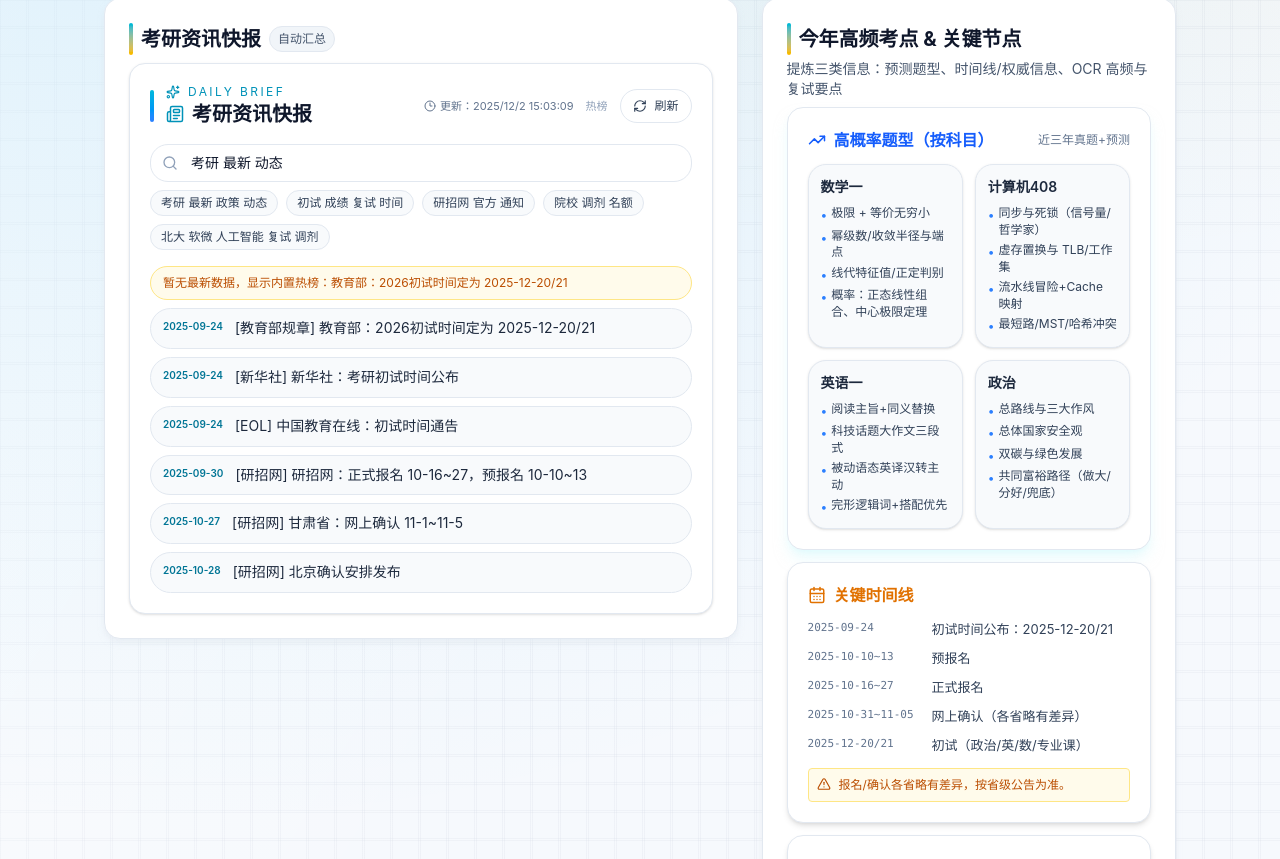
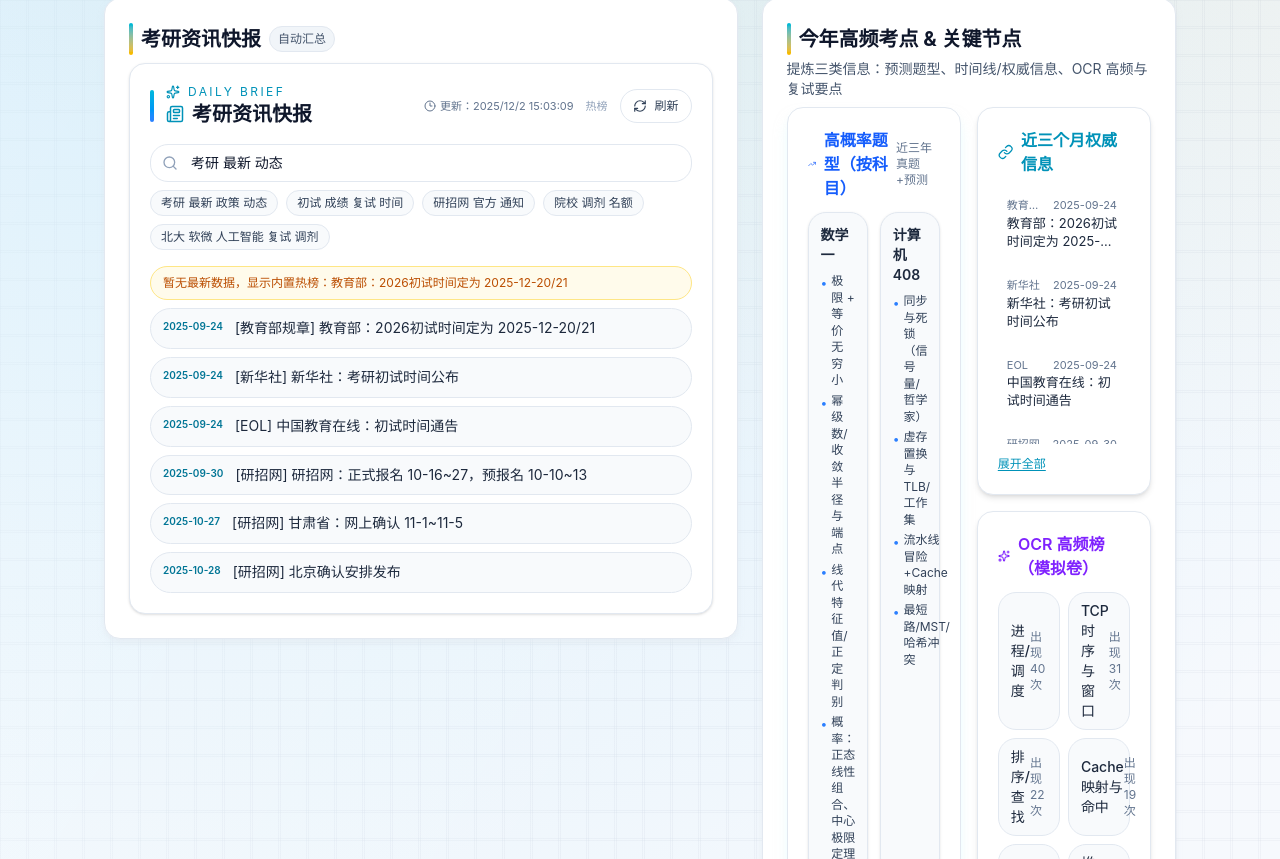
Before and after one commit to WJH-makers/Graduate-entrance-examination, a React (Vite) app: page /#home in a window 1280 px wide. Shown: the part 2801-3660 px from the top of the page. Built offline with nearby package versions, Linux system fonts and the light colour scheme; no server answers.

Commit message:
Refactor hot exam section layout into two-column cards

```diff
--- a/src/components/features/HotExamSection.jsx
+++ b/src/components/features/HotExamSection.jsx
@@ -38,7 +38,9 @@ const HotExamSection = () => {
         title="今年高频考点 & 关键节点"
         description="提炼三类信息：预测题型、时间线/权威信息、OCR 高频与复试要点"
       >
-        <div className="panel-grid">
+        <div className="grid gap-4 lg:grid-cols-2">
+          {/* 左列：题型 + 时间线 */}
+          <div className="space-y-4">
             <Card className="border-slate-200 bg-white shadow-lg shadow-cyan-100/50 flex flex-col p-4 md:p-5">
               <div className="flex items-center justify-between mb-3">
                 <div className="flex items-center gap-2 text-blue-600">
@@ -72,7 +74,7 @@ const HotExamSection = () => {
                 <CalendarDays size={18} />
                 <span className="font-semibold">关键时间线</span>
               </div>
-            <div className="space-y-2 text-sm text-slate-700 leading-relaxed">
+              <div className="space-y-2 text-sm text-slate-700 leading-relaxed max-h-72 overflow-auto pr-1">
                 {(showAllTimeline ? timeline : timeline.slice(0, 6)).map((item) => (
                   <div key={item.date} className="flex justify-between gap-3">
                     <span className="font-mono text-[11px] text-slate-500 w-28">{item.date}</span>
@@ -93,13 +95,16 @@ const HotExamSection = () => {
                 </button>
               )}
             </Card>
+          </div>
 
+          {/* 右列：权威信息 + OCR + 复试规则 */}
+          <div className="space-y-4">
             <Card className="border-slate-200 bg-white shadow-md flex flex-col p-4 md:p-5">
               <div className="flex items-center gap-2 mb-3 text-cyan-600">
                 <LinkIcon size={18} />
                 <span className="font-semibold">近三个月权威信息</span>
               </div>
-            <div className="space-y-2 text-sm leading-relaxed">
+              <div className="space-y-2 text-sm leading-relaxed max-h-64 overflow-auto pr-1">
                 {(showAllLinks ? liveLinks || hotLinks : (liveLinks || hotLinks).slice(0, 8)).map(
                   (link, idx) => (
                     <div
@@ -182,14 +187,15 @@ const HotExamSection = () => {
                 <div className="space-y-2">
                   <p className="text-sm text-slate-700 font-semibold">北京统考阅卷</p>
                   <ul className="space-y-2 text-[13px] text-slate-700 leading-relaxed break-words">
-                  {(showAllRules ? beijingMarking.bullets : beijingMarking.bullets.slice(0, 4)).map(
-                    (item, idx) => (
+                    {(showAllRules
+                      ? beijingMarking.bullets
+                      : beijingMarking.bullets.slice(0, 4)
+                    ).map((item, idx) => (
                       <li key={idx} className="flex gap-2">
                         <span className="text-emerald-500 mt-0.5">•</span>
                         <span>{item}</span>
                       </li>
-                    )
-                  )}
+                    ))}
                   </ul>
                 </div>
               </div>
@@ -200,10 +206,11 @@ const HotExamSection = () => {
                   className="mt-3 text-xs text-cyan-600 underline underline-offset-2"
                   onClick={() => setShowAllRules((v) => !v)}
                 >
-                {showAllRules ? '收起规则' : '展开全部'}
+                  {showAllRules ? '收起' : '展开全部'}
                 </button>
               )}
             </Card>
+          </div>
         </div>
       </SectionShell>
     </div>
```
Lines whose indentation alone changed are shown as unchanged.
